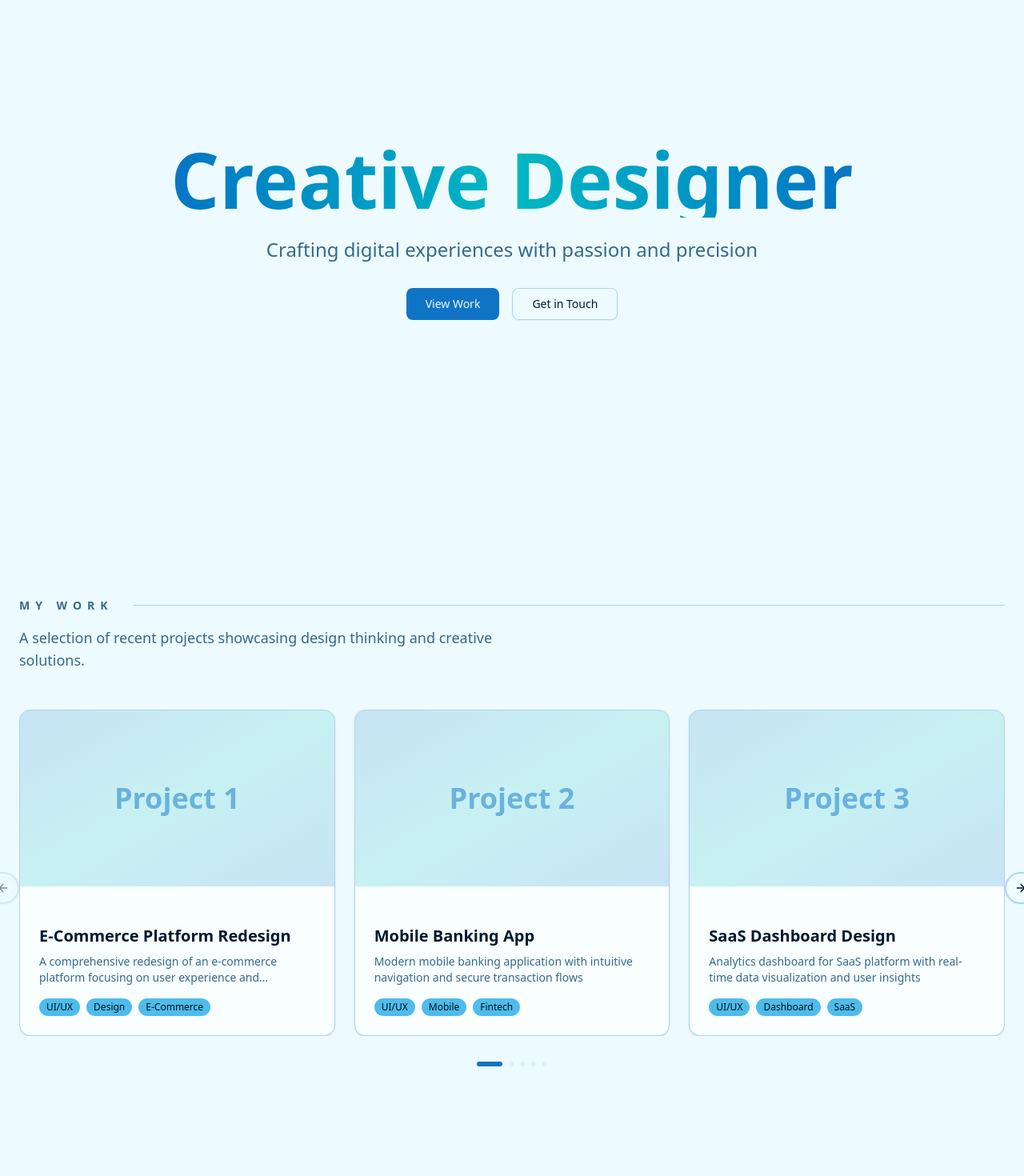
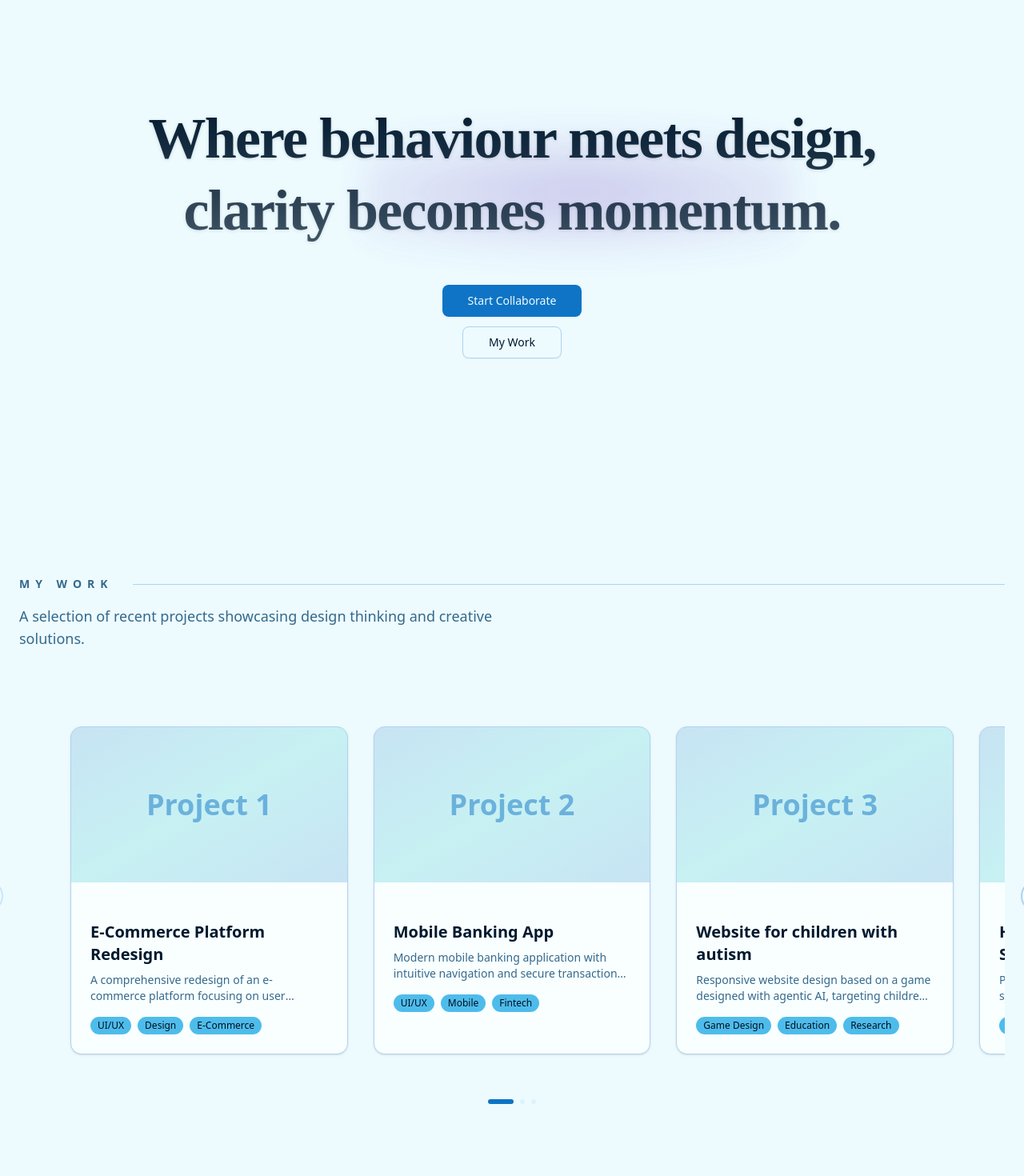
Before and after one commit to Nicoleyu24/portfolio-website, a Next.js app: page / in a window 1280 px wide. Shown: the part 160-1630 px from the top of the page at 80% size. Built offline with nearby package versions, Linux system fonts and the light colour scheme.

Commit message:
Hero-quote

```diff
--- a/app/page.tsx
+++ b/app/page.tsx
@@ -1,6 +1,6 @@
 "use client"
 
-import { useEffect, useState, type CSSProperties } from "react"
+import { useEffect, useRef, useState, type CSSProperties } from "react"
 
 import { AnimatedHeader } from "@/components/animated-header"
 import { SidebarNav } from "@/components/sidebar-nav"
@@ -9,7 +9,7 @@ import { ProjectsCarousel } from "@/components/projects-carousel"
 import { Card, CardContent, CardDescription, CardHeader, CardTitle } from "@/components/ui/card"
 import { Badge } from "@/components/ui/badge"
 import { Button } from "@/components/ui/button"
-import { motion } from "framer-motion"
+import { motion, useScroll, useTransform } from "framer-motion"
 
 const playgroundCards = [
   {
@@ -45,6 +45,11 @@ const playgroundCards = [
 export default function Home() {
   const [scrollProgress, setScrollProgress] = useState(0)
   const [isPlaygroundHovered, setIsPlaygroundHovered] = useState(false)
+  const [circlePos, setCirclePos] = useState({ x: 0, y: 0 })
+  const [isDarkMode, setIsDarkMode] = useState(false)
+  const heroRef = useRef<HTMLDivElement>(null)
+  const circleSize = 420
+  const waveSize = { width: 540, height: 200 }
 
   useEffect(() => {
     const updateScrollProgress = () => {
@@ -63,6 +68,85 @@ export default function Home() {
     }
   }, [])
 
+  useEffect(() => {
+    const prefersDark = window.matchMedia("(prefers-color-scheme: dark)")
+    const detectTheme = () => {
+      setIsDarkMode(
+        document.documentElement.classList.contains("dark") || prefersDark.matches
+      )
+    }
+
+    detectTheme()
+    prefersDark.addEventListener("change", detectTheme)
+
+    return () => {
+      prefersDark.removeEventListener("change", detectTheme)
+    }
+  }, [])
+
+  useEffect(() => {
+    if (!heroRef.current) return
+
+    const container = heroRef.current
+    const velocity = {
+      x: (Math.random() > 0.5 ? 1 : -1) * (10 + Math.random() * 6),
+      y: 0,
+    }
+    const position = { x: 0, y: 0 }
+    let lastTime: number | null = null
+    let animationId: number
+
+    const centerCircle = () => {
+      const { clientWidth, clientHeight } = container
+      position.x = Math.max(0, clientWidth / 2 - waveSize.width / 2)
+      position.y = Math.max(0, clientHeight / 2 - waveSize.height / 2)
+      setCirclePos({ ...position })
+    }
+
+    const step = (timestamp: number) => {
+      if (lastTime === null) {
+        lastTime = timestamp
+        animationId = requestAnimationFrame(step)
+        return
+      }
+
+      const delta = (timestamp - lastTime) / 1000
+      lastTime = timestamp
+      const { clientWidth, clientHeight } = container
+
+      position.x += velocity.x * delta
+
+      position.y = Math.max(0, clientHeight / 2 - waveSize.height / 2)
+
+      if (position.x <= 0) {
+        position.x = 0
+        velocity.x = Math.abs(velocity.x)
+      } else if (position.x + waveSize.width >= clientWidth) {
+        position.x = clientWidth - waveSize.width
+        velocity.x = -Math.abs(velocity.x)
+      }
+
+      setCirclePos({ ...position })
+      animationId = requestAnimationFrame(step)
+    }
+
+    centerCircle()
+    animationId = requestAnimationFrame(step)
+    window.addEventListener("resize", centerCircle)
+
+    return () => {
+      cancelAnimationFrame(animationId)
+      window.removeEventListener("resize", centerCircle)
+    }
+  }, [waveSize.height, waveSize.width])
+
+  const { scrollYProgress: heroScrollProgress } = useScroll({
+    target: heroRef,
+    offset: ["start start", "end start"],
+  })
+
+  const quoteScaleY = useTransform(heroScrollProgress, [0, 0.5, 1], [1, 1.18, 0.9])
+
   const marqueeDuration = isPlaygroundHovered ? "24s" : "12s"
   const handlePlaygroundEnter = () => setIsPlaygroundHovered(true)
   const handlePlaygroundLeave = () => setIsPlaygroundHovered(false)
@@ -80,32 +164,52 @@ export default function Home() {
       <SidebarNav />
 
       {/* Hero Section */}
-      <section id="hero" className="min-h-screen flex items-center justify-center pt-24 px-6">
-        <ScrollSection className="max-w-7xl mx-auto text-center">
+      <section
+        id="hero"
+        ref={heroRef}
+        className="relative overflow-hidden min-h-screen flex items-center justify-center pt-24 px-6"
+      >
+        <div
+          aria-hidden
+          className="absolute inset-0"
+          style={{ pointerEvents: "none" }}
+        >
+          <div
+            className="absolute overflow-hidden opacity-80 transition-colors duration-500"
+            style={{
+              width: waveSize.width,
+              height: waveSize.height,
+              left: circlePos.x,
+              top: circlePos.y,
+              filter: "blur(18px)",
+              background: `radial-gradient(120% 70% at 50% 50%, ${
+                isDarkMode ? "rgba(120, 190, 255, 0.25)" : "rgba(120, 80, 190, 0.35)"
+              } 0%, transparent 65%)`,
+            }}
+          />
+        </div>
+        <ScrollSection className="max-w-5xl mx-auto text-center space-y-12">
           <motion.h1
             initial={{ opacity: 0, y: 30 }}
             animate={{ opacity: 1, y: 0 }}
             transition={{ duration: 1, delay: 0.2 }}
-            className="text-6xl md:text-8xl font-bold mb-6 bg-gradient-to-r from-primary via-accent to-primary bg-clip-text text-transparent"
+            className="text-4xl md:text-6xl lg:text-7xl font-semibold leading-tight tracking-tight bg-gradient-to-b from-foreground to-foreground/70 bg-clip-text text-transparent drop-shadow-sm"
+            style={{ fontFamily: "'Playfair Display', 'Cormorant Garamond', 'Times New Roman', serif", scaleY: quoteScaleY, transformOrigin: "center top" }}
           >
-            Creative Designer
+            Where behaviour meets design, clarity becomes momentum.
           </motion.h1>
-          <motion.p
-            initial={{ opacity: 0, y: 30 }}
-            animate={{ opacity: 1, y: 0 }}
-            transition={{ duration: 1, delay: 0.4 }}
-            className="text-xl md:text-2xl text-muted-foreground mb-8 max-w-2xl mx-auto"
-          >
-            Crafting digital experiences with passion and precision
-          </motion.p>
           <motion.div
             initial={{ opacity: 0, y: 30 }}
             animate={{ opacity: 1, y: 0 }}
             transition={{ duration: 1, delay: 0.6 }}
-            className="flex gap-4 justify-center"
+            className="flex flex-col items-center gap-3 pt-12"
           >
-            <Button size="lg">View Work</Button>
-            <Button size="lg" variant="outline">Get in Touch</Button>
+            <Button size="lg" className="w-full sm:w-auto px-8">
+              Start Collaborate
+            </Button>
+            <Button size="lg" variant="outline" className="w-full sm:w-auto px-8">
+              My Work
+            </Button>
           </motion.div>
         </ScrollSection>
       </section>
@@ -140,9 +244,10 @@ export default function Home() {
               },
               {
                 id: 3,
-                title: "SaaS Dashboard Design",
-                description: "Analytics dashboard for SaaS platform with real-time data visualization and user insights",
-                tags: ["UI/UX", "Dashboard", "SaaS"]
+                title: "Website for children with autism",
+                description: "Responsive website design based on a game designed with agentic AI, targeting children with autism and their guardians.",
+                tags: ["Game Design", "Education", "Research"],
+                link: "https://contra.com/p/sAYQ6goB-designing-a-joyful-web-experience-for-children-with-autism?referralExperimentNid=DEFAULT_REFERRAL_PROGRAM&referrerUsername=nicole_cwzib6rq"
               },
               {
                 id: 4,
--- a/components/projects-carousel.tsx
+++ b/components/projects-carousel.tsx
@@ -14,6 +14,7 @@ interface Project {
   title: string
   description: string
   tags: string[]
+  link?: string
 }
 
 interface ProjectsCarouselProps {
@@ -28,7 +29,7 @@ export function ProjectsCarousel({ projects }: ProjectsCarouselProps) {
   })
   const [canScrollPrev, setCanScrollPrev] = React.useState(false)
   const [canScrollNext, setCanScrollNext] = React.useState(false)
-  const [selectedIndex, setSelectedIndex] = React.useState(0)
+  const [scrollProgress, setScrollProgress] = React.useState(0)
 
   const scrollPrev = React.useCallback(() => {
     if (emblaApi) emblaApi.scrollPrev()
@@ -40,9 +41,14 @@ export function ProjectsCarousel({ projects }: ProjectsCarouselProps) {
 
   const onSelect = React.useCallback(() => {
     if (!emblaApi) return
-    setSelectedIndex(emblaApi.selectedScrollSnap())
     setCanScrollPrev(emblaApi.canScrollPrev())
     setCanScrollNext(emblaApi.canScrollNext())
+    setScrollProgress(emblaApi.scrollProgress())
+  }, [emblaApi])
+
+  const onScroll = React.useCallback(() => {
+    if (!emblaApi) return
+    setScrollProgress(emblaApi.scrollProgress())
   }, [emblaApi])
 
   React.useEffect(() => {
@@ -51,17 +57,25 @@ export function ProjectsCarousel({ projects }: ProjectsCarouselProps) {
     onSelect()
     emblaApi.on("select", onSelect)
     emblaApi.on("reInit", onSelect)
+    emblaApi.on("scroll", onScroll)
 
     return () => {
       emblaApi.off("select", onSelect)
       emblaApi.off("reInit", onSelect)
+      emblaApi.off("scroll", onScroll)
     }
-  }, [emblaApi, onSelect])
+  }, [emblaApi, onSelect, onScroll])
+
+  const totalDots = 3
+  const activeDot = Math.min(
+    totalDots - 1,
+    Math.max(0, Math.round(scrollProgress * (totalDots - 1)))
+  )
 
   return (
     <div className="relative w-full">
       {/* Navigation Arrows */}
-      <div className="absolute left-0 top-1/2 -translate-x-full -translate-y-1/2 z-10">
+      <div className="absolute left-0 top-1/2 -translate-y-1/2 -translate-x-[calc(100%+20px)] z-10">
         <Button
           variant="outline"
           size="icon"
@@ -73,7 +87,7 @@ export function ProjectsCarousel({ projects }: ProjectsCarouselProps) {
           <span className="sr-only">Previous project</span>
         </Button>
       </div>
-      <div className="absolute right-0 top-1/2 translate-x-full -translate-y-1/2 z-10">
+      <div className="absolute right-0 top-1/2 -translate-y-1/2 translate-x-[calc(100%+20px)] z-10">
         <Button
           variant="outline"
           size="icon"
@@ -87,27 +101,50 @@ export function ProjectsCarousel({ projects }: ProjectsCarouselProps) {
       </div>
 
       {/* Carousel */}
-      <div className="overflow-hidden" ref={emblaRef}>
-        <div className="flex gap-6">
-          {projects.map((project, index) => (
+      <div className="pt-4 lg:pt-6">
+        <div className="overflow-hidden px-4 sm:px-10 lg:px-16 py-6" ref={emblaRef}>
+          <div className="flex gap-8">
+            {projects.map((project) => {
+              const handleActivate = () => {
+                if (!project.link) return
+                if (typeof window !== "undefined") {
+                  window.open(project.link, "_blank", "noopener,noreferrer")
+                }
+              }
+
+              const handleKeyDown = (event: React.KeyboardEvent<HTMLDivElement>) => {
+                if (!project.link) return
+                if (event.key === "Enter" || event.key === " ") {
+                  event.preventDefault()
+                  handleActivate()
+                }
+              }
+
+              return (
                 <div
                   key={project.id}
-              className="basis-full sm:basis-[calc(50%-12px)] lg:basis-[calc((100%-48px)/3)] flex-shrink-0 min-w-0"
+                  className="basis-full sm:basis-[calc(50%-16px)] lg:basis-[calc((100%-64px)/3)] flex-shrink-0 min-w-0"
                 >
                   <motion.div
                     whileHover={{ scale: 1.05, y: -8 }}
                     transition={{ type: "spring", stiffness: 300, damping: 20 }}
                     className="h-full"
                   >
-                <Card className="h-full hover:shadow-xl transition-all duration-300 cursor-pointer group overflow-hidden p-0">
+                    <Card
+                      className="h-full hover:shadow-xl transition-all duration-300 cursor-pointer group overflow-hidden p-0"
+                      onClick={project.link ? handleActivate : undefined}
+                      onKeyDown={handleKeyDown}
+                      role={project.link ? "link" : undefined}
+                      tabIndex={project.link ? 0 : undefined}
+                    >
                       {/* Full-width image area */}
                       <div className="w-full aspect-video bg-gradient-to-br from-primary/20 via-accent/20 to-primary/20 flex items-center justify-center group-hover:from-primary/30 group-hover:via-accent/30 group-hover:to-primary/30 transition-all duration-300">
                         <div className="text-4xl font-bold text-primary/50 group-hover:text-primary/70 transition-colors">
                           Project {project.id}
                         </div>
                       </div>
-                  <div className="p-6">
-                    <CardHeader className="p-0 pb-4">
+                      <div className="p-6 space-y-4">
+                        <CardHeader className="p-0">
                           <CardTitle className="text-xl">{project.title}</CardTitle>
                           <CardDescription className="line-clamp-2">
                             {project.description}
@@ -126,18 +163,19 @@ export function ProjectsCarousel({ projects }: ProjectsCarouselProps) {
                     </Card>
                   </motion.div>
                 </div>
-          ))}
+              )
+            })}
           </div>
         </div>
-
+      </div>
       {/* Progress Indicator */}
       <div className="flex justify-center gap-2 mt-8">
-        {projects.map((_, index) => (
+        {Array.from({ length: totalDots }).map((_, index) => (
           <div
             key={index}
             className={cn(
               "h-1.5 rounded-full transition-all duration-300",
-              index === selectedIndex
+              index === activeDot
                 ? "w-8 bg-primary"
                 : "w-1.5 bg-muted"
             )}
```
Lines whose indentation alone changed are shown as unchanged.
